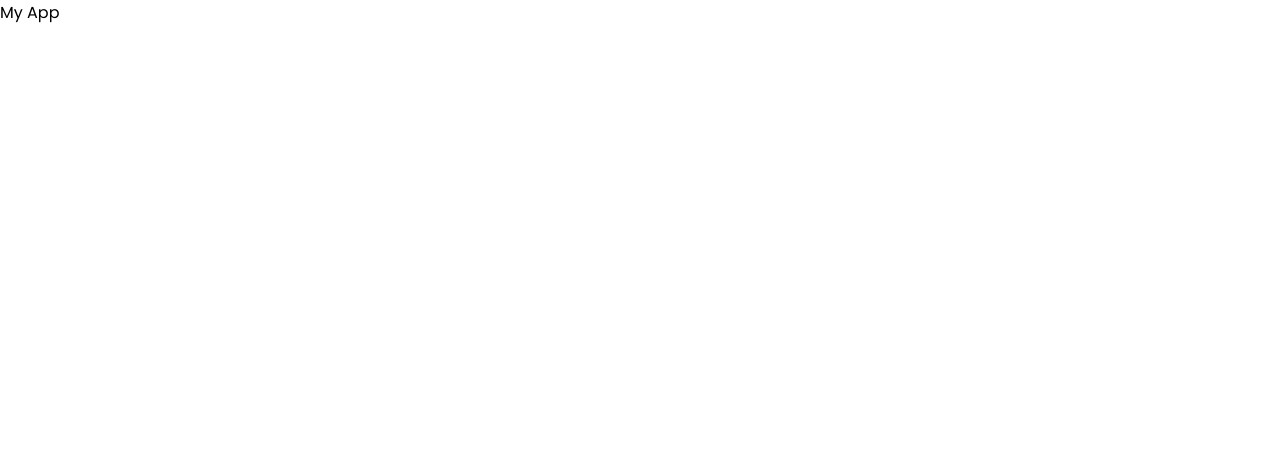
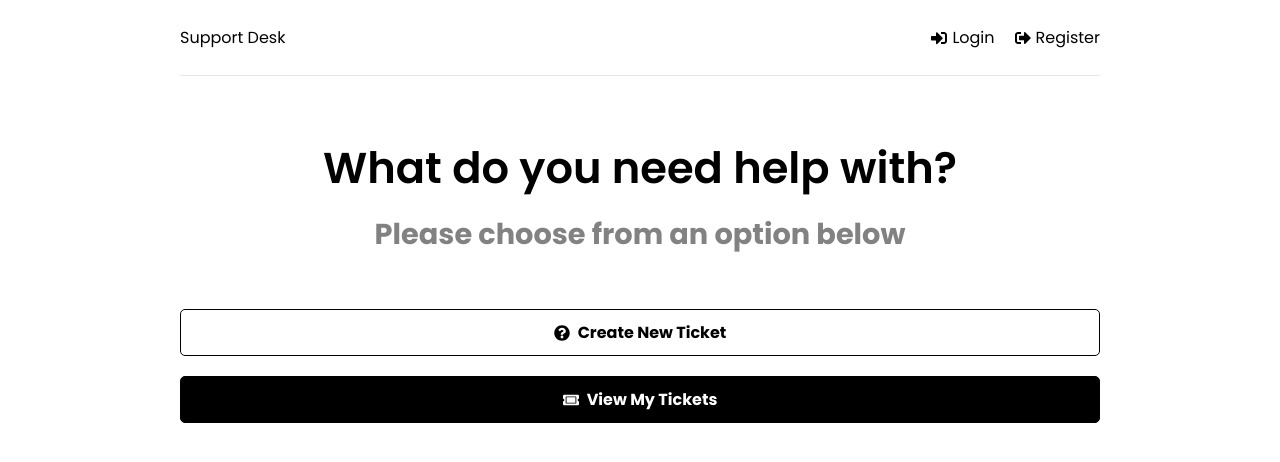
Before and after one commit to mtahzibii/help-line-app, a React (Create React App) app in the folder frontend/: page / in a window 1280 px wide. Shown: the top 462 px of the page. Built offline with nearby package versions, Linux system fonts and the light colour scheme.

Commit message:
developed home page and Header component

```diff
--- a/frontend/src/App.js
+++ b/frontend/src/App.js
@@ -1,5 +1,24 @@
+import { BrowserRouter as Router, Routes, Route } from 'react-router-dom';
+import Register from './pages/Register';
+import Header from './components/Header';
+import Home from './pages/Home';
+import Login from './pages/Login';
+
 function App() {
- return <div> My App</div>;
+ return (
+  <>
+   <Router>
+    <div className='container'>
+     <Header />
+     <Routes>
+      <Route path='/register' element={<Register />} />
+      <Route path='/' element={<Home />} />
+      <Route path='/login' element={<Login />} />
+     </Routes>
+    </div>
+   </Router>
+  </>
+ );
 }
 
 export default App;
--- /dev/null
+++ b/frontend/src/components/Header.jsx
@@ -0,0 +1,24 @@
+import { Link } from 'react-router-dom';
+import { FaSignInAlt, FaSignOutAlt } from 'react-icons/fa';
+
+function Header() {
+ return (
+  <header className='header'>
+   <Link to='/'>Support Desk</Link>
+   <ul>
+    <li>
+     <Link to='/login'>
+      <FaSignInAlt /> Login
+     </Link>
+    </li>
+    <li>
+     <Link to='/register'>
+      <FaSignOutAlt /> Register
+     </Link>
+    </li>
+   </ul>
+  </header>
+ );
+}
+
+export default Header;
--- a/frontend/src/index.css
+++ b/frontend/src/index.css
@@ -76,7 +76,7 @@ h3 {
 }
 
 .heading {
- font-size: 2rem;
+ font-size: 1.8rem;
  font-weight: 700;
  margin-bottom: 50px;
  padding: 0 20px;
--- /dev/null
+++ b/frontend/src/pages/Home.jsx
@@ -0,0 +1,24 @@
+import { Link } from 'react-router-dom';
+import { FaQuestionCircle, FaTicketAlt } from 'react-icons/fa';
+
+function Home() {
+ return (
+  <div>
+   <section className='heading'>
+    <h1>What do you need help with?</h1>
+    <p>Please choose from an option below</p>
+   </section>
+
+   <Link to='new-ticket' className='btn btn-reverse btn-block'>
+    <FaQuestionCircle />
+    Create New Ticket
+   </Link>
+   <Link to='new-ticket' className='btn btn-block'>
+    <FaTicketAlt />
+    View My Tickets
+   </Link>
+  </div>
+ );
+}
+
+export default Home;
--- /dev/null
+++ b/frontend/src/pages/Login.jsx
@@ -0,0 +1,5 @@
+function Login() {
+ return <div>Login</div>;
+}
+
+export default Login;
--- /dev/null
+++ b/frontend/src/pages/Register.jsx
@@ -0,0 +1,5 @@
+function Register() {
+ return <div>Register</div>;
+}
+
+export default Register;
```
Also changed, not shown: frontend/src/index.js (+5 -8 lines).
